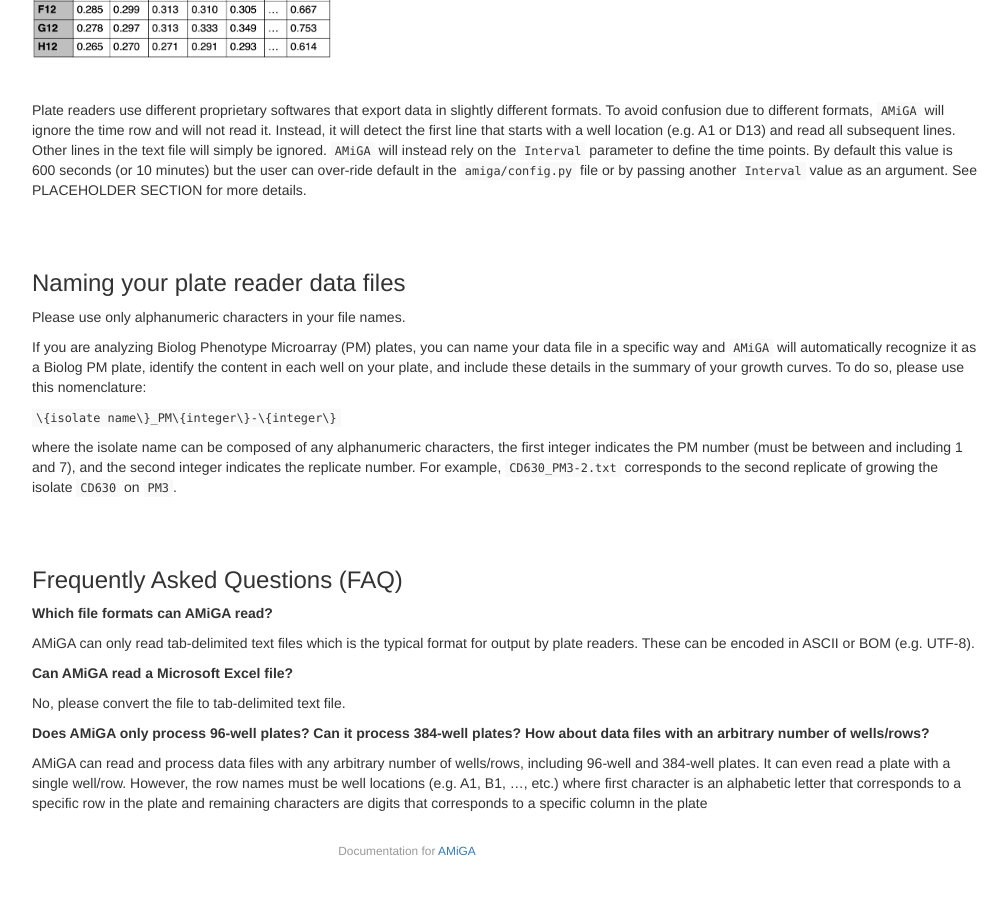
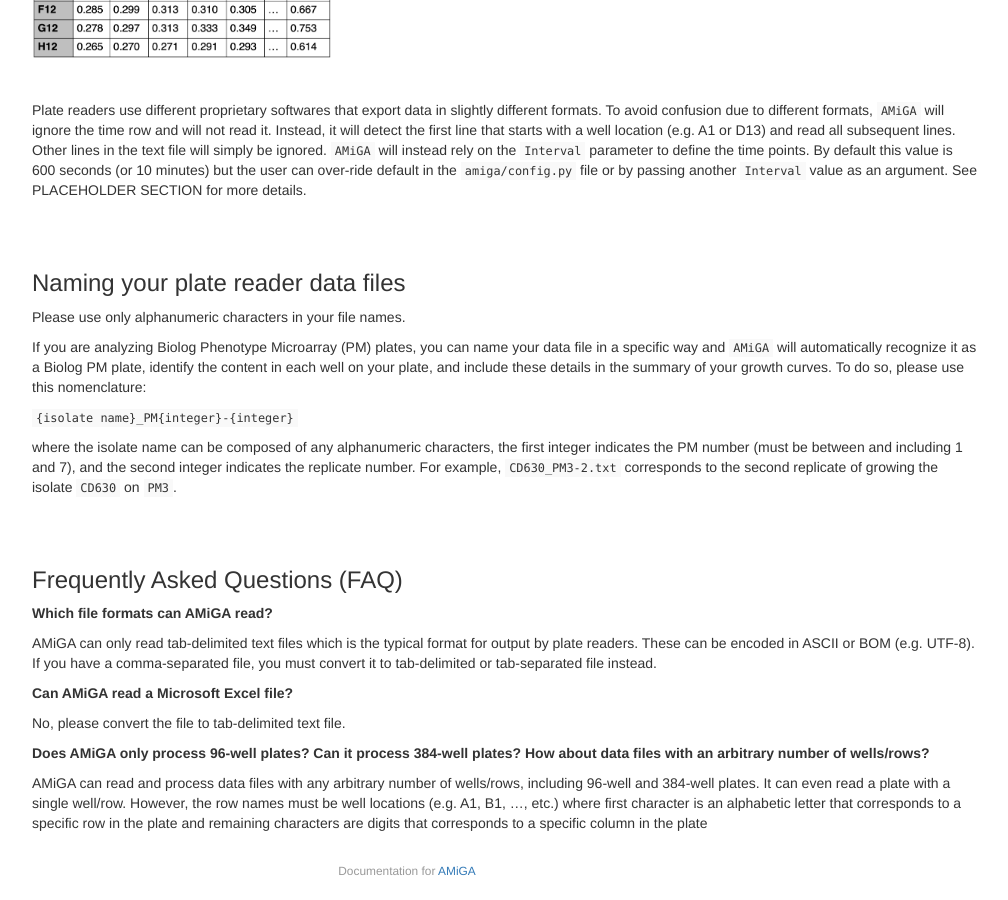
Before and after one commit to firasmidani/amiga, a Jekyll site: the page built from docs/_posts/2020-03-24-organization.md, in a window 1280 px wide and 900 px high, scrolled down 949 px. Shown: the whole window, without its empty margins (233-1241 px from the left). Built offline with Jekyll 4.4.1, drawn with Linux system fonts in a browser that asks for light colours.

````diff
--- a/docs/_posts/2020-03-24-organization.md
+++ b/docs/_posts/2020-03-24-organization.md
@@ -44,7 +44,7 @@
 
 If you are analyzing Biolog Phenotype Microarray (PM) plates, you can name your data file in a specific way and ```AMiGA``` will automatically recognize it as a Biolog PM plate, identify the content in each well on your plate, and include these details in the summary of your growth curves. To do so, please use this nomenclature:
 
-`\{isolate name\}_PM\{integer\}-\{integer\}`
+`{isolate name}_PM{integer}-{integer}`
 
 where the isolate name can be composed of any alphanumeric characters, the first integer indicates the PM number (must be between and including 1 and 7), and the second integer indicates the replicate number. For example, `CD630_PM3-2.txt` corresponds to the second replicate of growing the isolate `CD630` on `PM3`.
 
@@ -54,7 +54,7 @@
 
 __Which file formats can AMiGA read?__
 
-AMiGA can only read tab-delimited text files which is the typical format for output by plate readers. These can be encoded in ASCII or BOM (e.g. UTF-8).
+AMiGA can only read tab-delimited text files which is the typical format for output by plate readers. These can be encoded in ASCII or BOM (e.g. UTF-8). If you have a comma-separated file, you must convert it to tab-delimited or tab-separated file instead.
 
 __Can AMiGA read a Microsoft Excel file?__
 
````
